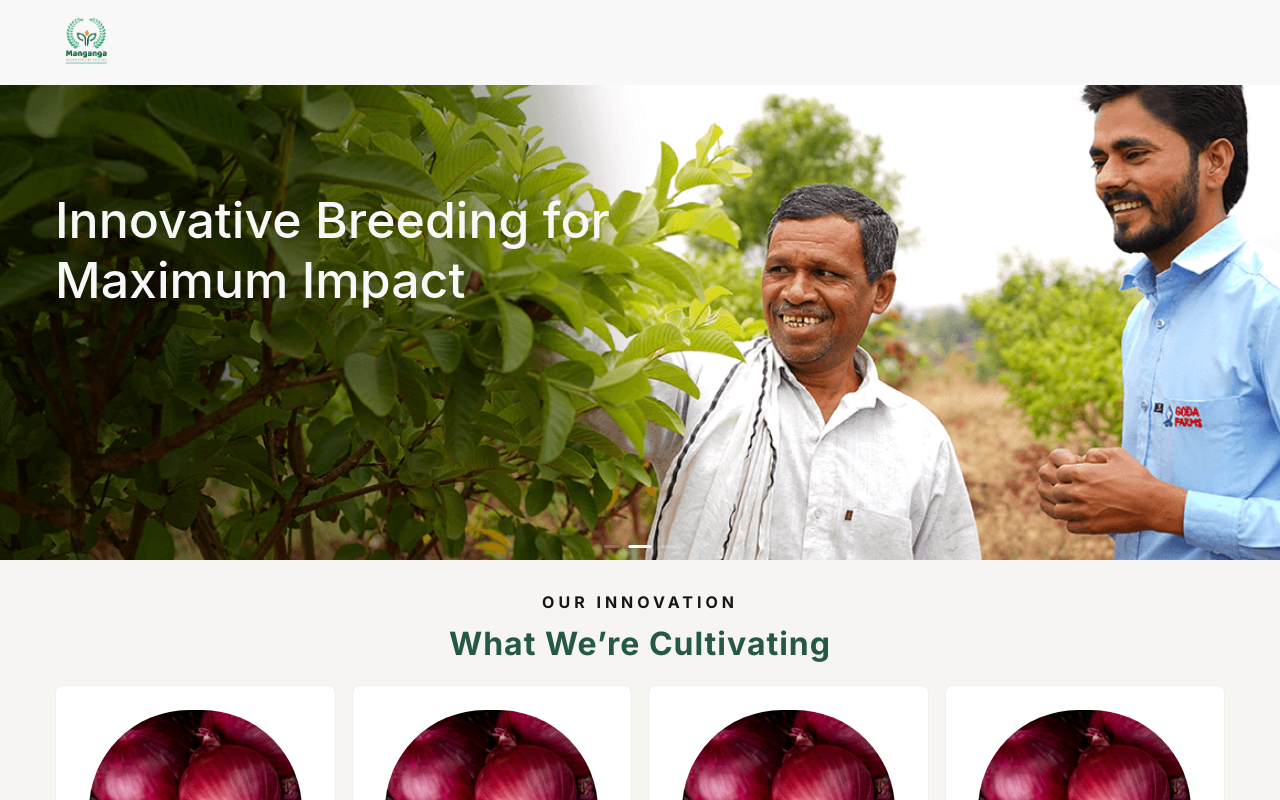
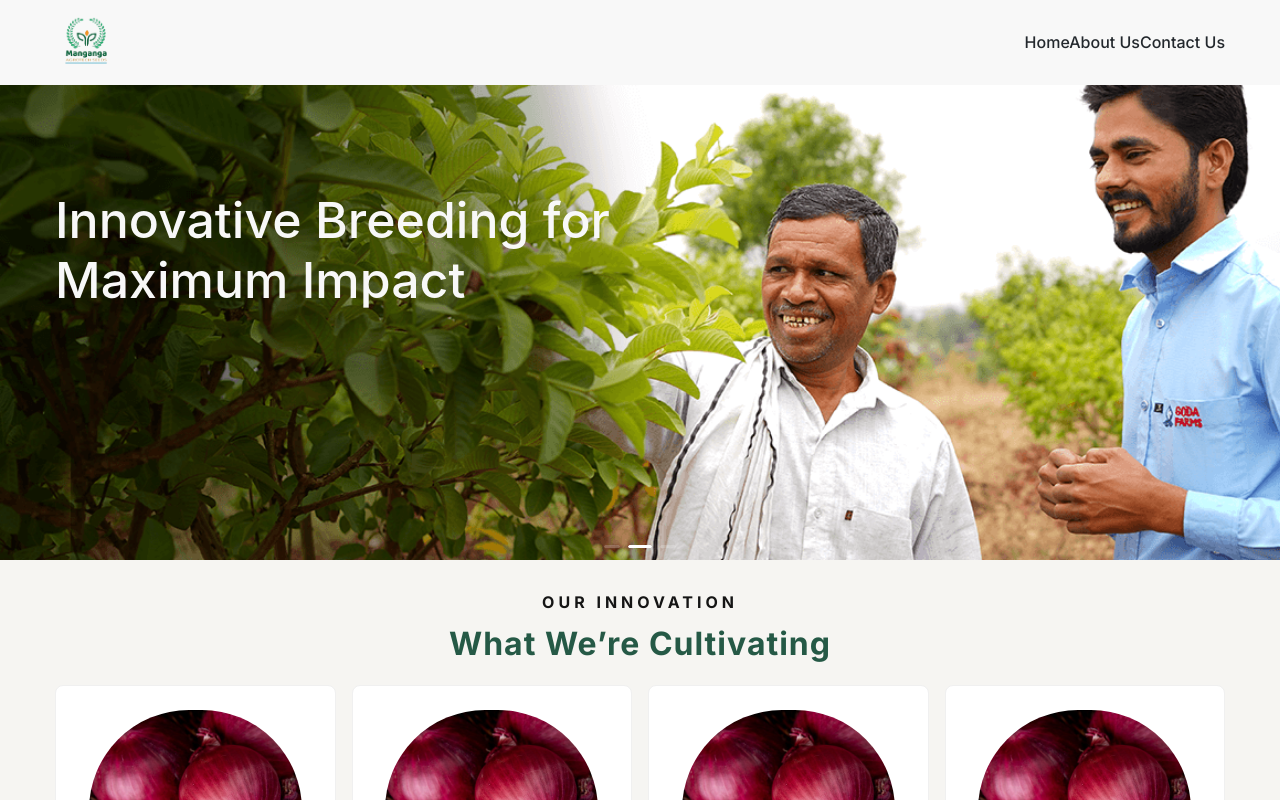
Before and after one commit to SambhajiShinde1234/farming-website, a React (Vite) app: page / in a window 1280 px wide. Shown: the top 800 px of the page. Built offline with nearby package versions, Linux system fonts and the light colour scheme.

Commit message:
update header

```diff
--- a/src/Components/AppHeader.jsx
+++ b/src/Components/AppHeader.jsx
@@ -25,8 +25,11 @@ function AppHeader() {
             <img src={logo} alt='logo' className='headerLogo'  />
           </a>
 
-
-
+          <div className='link-container mobileHidden'>
+            <a href="#hero" className='custom-link'>Home</a>
+            <a href="#about" className='custom-link'>About Us</a>
+            <a href="#contact" className='custom-link'>Contact Us</a>
+          </div>
 
           <div className='mobileVisible'>
             <button type="primary" onClick={showDrawer} style={{ background: 'none', border: 'none' }}>
```
